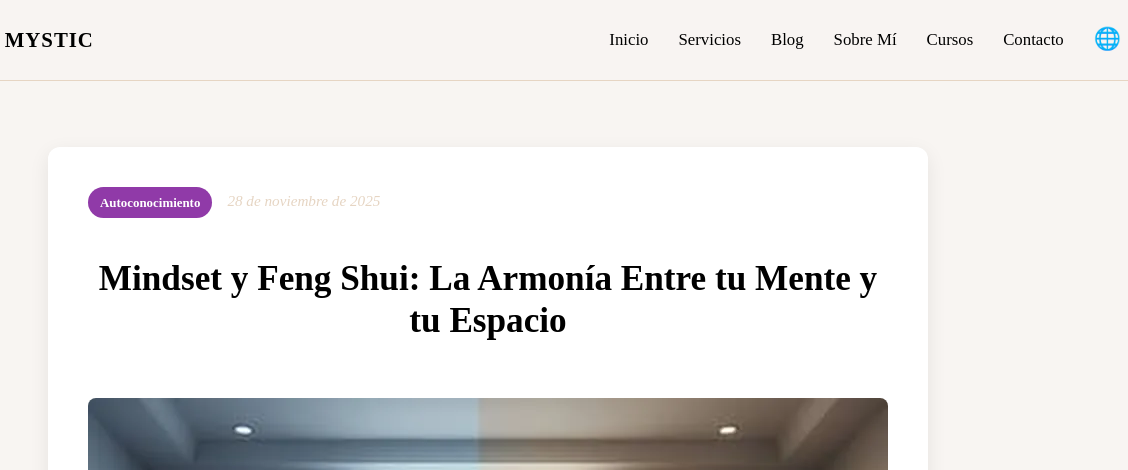
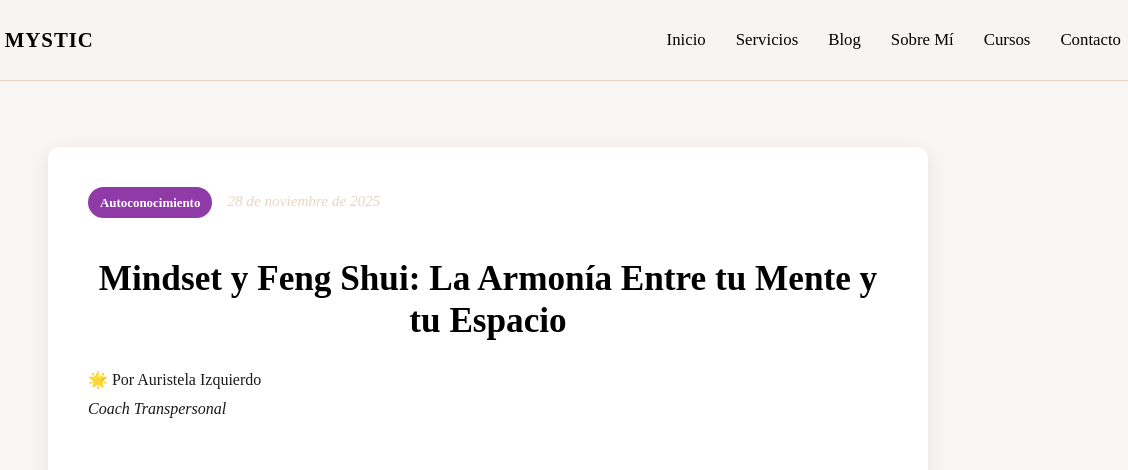
Before and after one commit to coreltech/Clientes-tmp, a plain HTML site: page posts/mindset-fengshui.html in a window 1280 px wide. Shown: the top 470 px of the page, 152-1280 px from the left. Drawn offline with nearby package versions, Linux system fonts and the light colour scheme; a web font is replaced by a local one.

Commit message:
Add files via upload

```diff
--- a/posts/mindset-fengshui.html
+++ b/posts/mindset-fengshui.html
@@ -29,11 +29,6 @@
         <a href="../sobre-mi.html">Sobre Mí</a>
         <a href="../cursos.html">Cursos</a>
         <a href="../contacto.html">Contacto</a>
-        <div class="nav-actions">
-          <a href="#" class="lang-switch" onclick="toggleLang(event)" aria-label="Cambiar idioma">
-            <span class="lang-icon">🌐</span>
-          </a>
-        </div>
       </nav>
       <div class="mobile-toggle" aria-expanded="false" role="button" aria-label="Menú móvil">☰</div>
     </div>
@@ -49,7 +44,11 @@
           <span class="post-category">Autoconocimiento</span>
           <time class="post-date">28 de noviembre de 2025</time>
         </div>
+
         <h1>Mindset y Feng Shui: La Armonía Entre tu Mente y tu Espacio</h1>
+
+        <p class="post-author">🌟 Por Auristela Izquierdo<br>
+        <em>Coach Transpersonal</em></p>
         <img class="post-hero-img" src="../img/post-mindset-fengshui.webp" alt="Mesa ordenada con planta, vela y cristal, simbolizando armonía entre mente y espacio">
 
         <div class="post-body">
@@ -178,5 +177,4 @@
     AOS.init({ duration: 800, easing: 'ease-in-out', once: true });
   </script>
 </body>
-
 </html>
```
